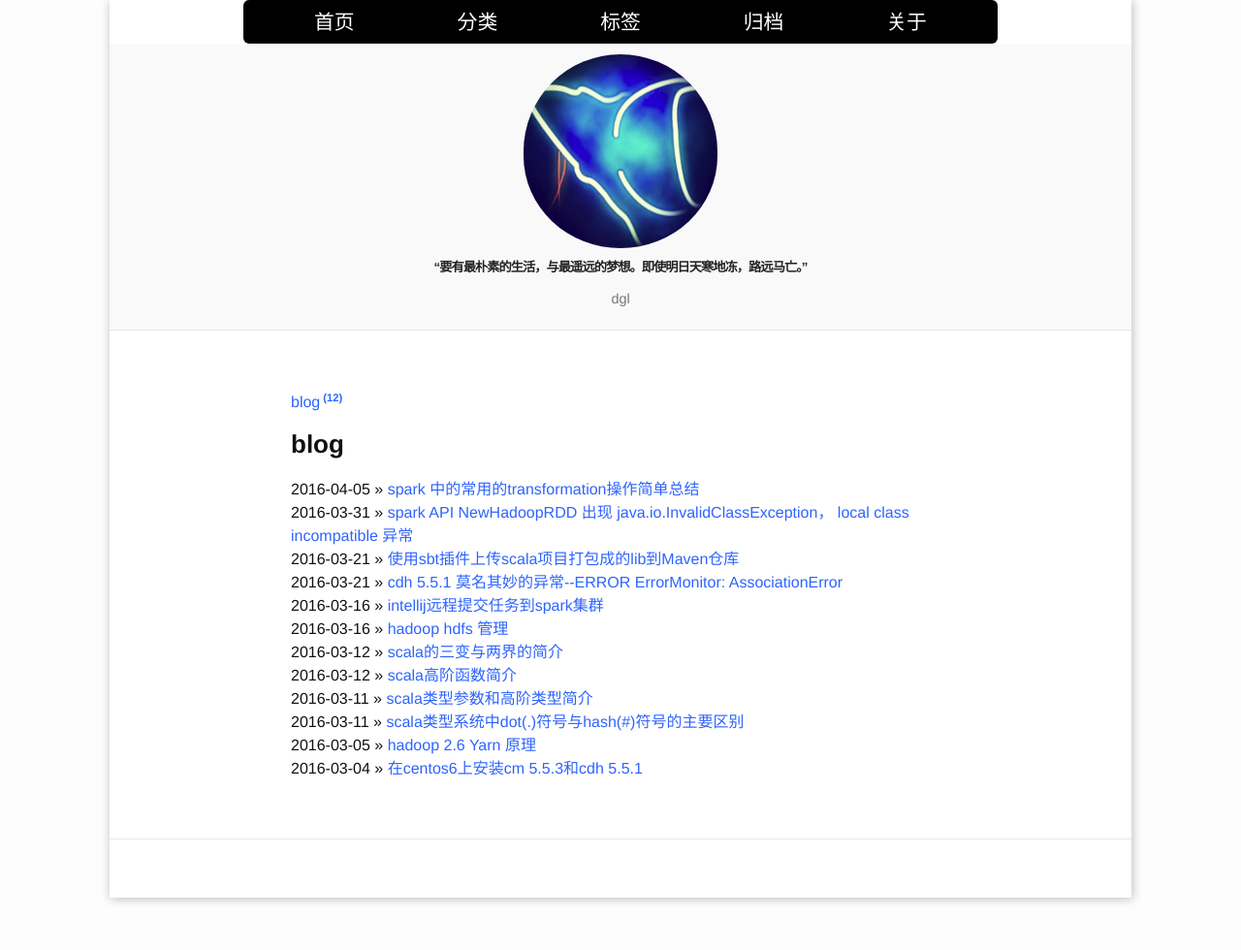
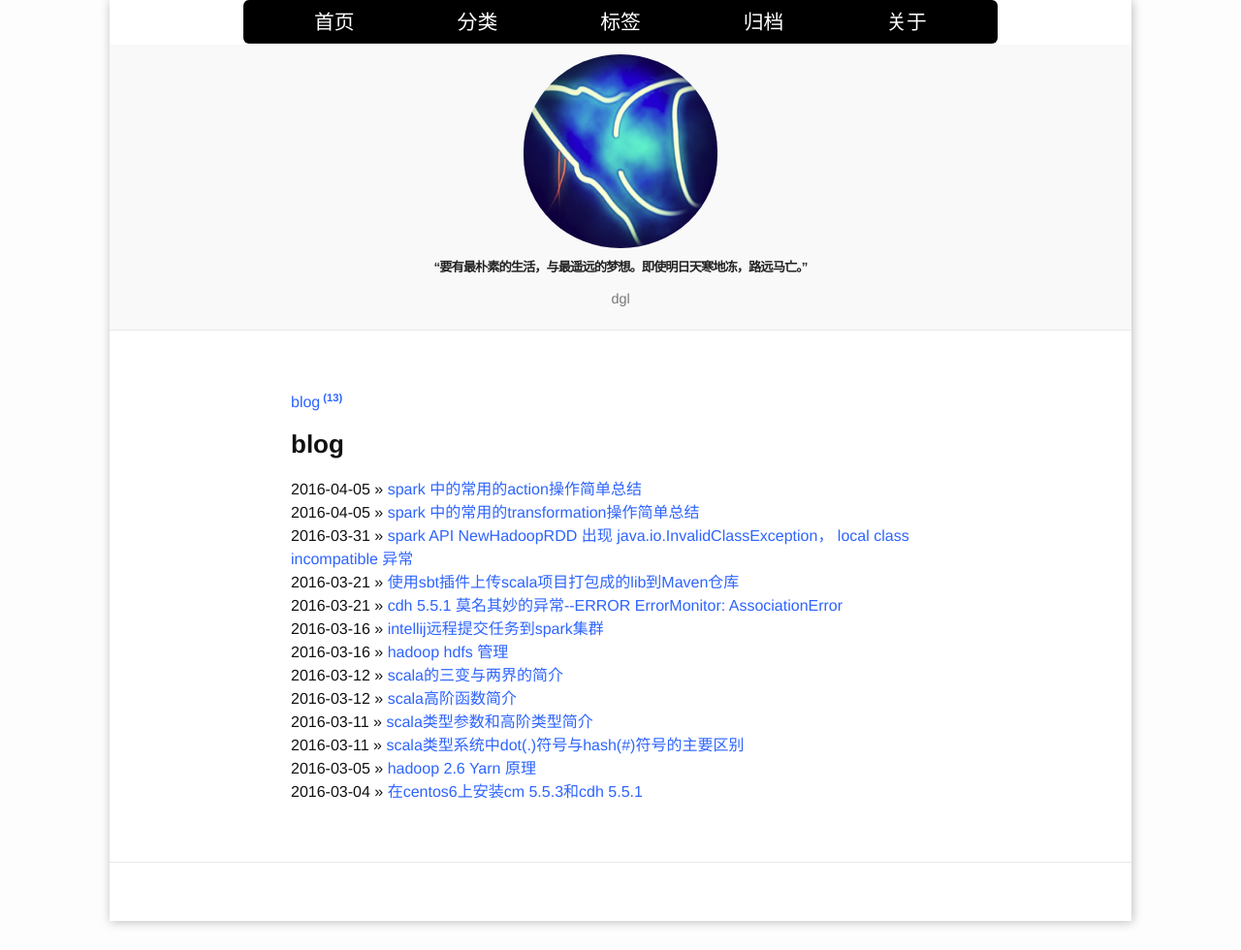
Before and after one commit to TopSpoofer/TopSpoofer.github.io, a Jekyll site: the page built from categories.md, in a window 1280 px wide. Shown: the whole page at 97% size. Built offline with Jekyll 4.4.1, drawn with Linux system fonts in a browser that asks for light colours; comment, search, counter and statistics services are not loaded; before the commit the page ends 956 px from its top, so only the background shows below that; some of the changed lines change nothing that is shown.

Commit message:
加入blog

```diff
--- /dev/null
+++ b/_posts/2016/04/2016-04-07-spark-action.md
@@ -0,0 +1,61 @@
+---
+layout: post
+title:  "spark 中的常用的action操作简单总结"
+date:   '2016-04-05 7:00:00'
+author: 'spoofer'
+categories: 'blog'
+tags: 'spark'
+excerpt: 'spark 中的常用的action操作简单总结'
+keywords: 'spark action'
+---
+
+### 概述
+
+本文主要简单介绍spark中的action算子，如reduce、count等。
+
+<!--more-->
+
+#### reduce(func)
+
+通过函数func对数据集中的元素进行聚集。这个函数func必须是关联性的，以确保可以被正确地并发执行。
+
+#### collect()
+
+在driver的程序当中，以数组的形式返回数据集的所有元素。这个通常会在使用filter等操作后返回一个足够小的数据子集。
+
+#### count()
+
+计算数据集的元素个数。
+
+#### first()
+
+返回数据集的第一个元素，类似于take(1)。
+
+#### takeSample(withReplacement, num, seed)
+
+在数据集中随机采样num个元素组成一个数组返回。可以选择是否用随机数替换不足的部分，seed用于指定的随机数生成器种子。
+
+#### takeOrdered(n, [ordering])
+
+数据集排序后的limit(n)。
+
+#### saveAsTextFile(path)
+
+将数据集的元素一text的形式保存到本地文件系统、hdfs、获取其他hadoop支持的文件系统。spark会调用元素的toString方法，并且将其转换为文件的一行。
+
+#### saveAsSequenceFile(path)
+
+将数据集的元素以sequenece的格式保存到指定的目录下，可以是本地文件系统、hdfs或者hadoop支持的文件系统。RDD元素必须是key-value
+组成，并且实现了hadoop的Writable接口，或者可以隐式转换为Writable。
+
+#### saveAdObjectFile(path)
+
+使用java的序列化方法保存到本地文件系统，可以被SparkContext.objectFile()加载。
+
+#### countByKey()
+
+对(k, v)类型的RDD有效，返回一个(k, Int)对的Map，表示每一个key对应的元素的个数。
+
+#### foreach(func)
+
+在数据集上对每一个元素进行调用func函数。通常用于更新一个累加器变量或者和外部系统进行交互。
```
Also changed, not shown: _posts/2016/04/2016-04-06-spark-transformation.md (+1 -0 lines).
